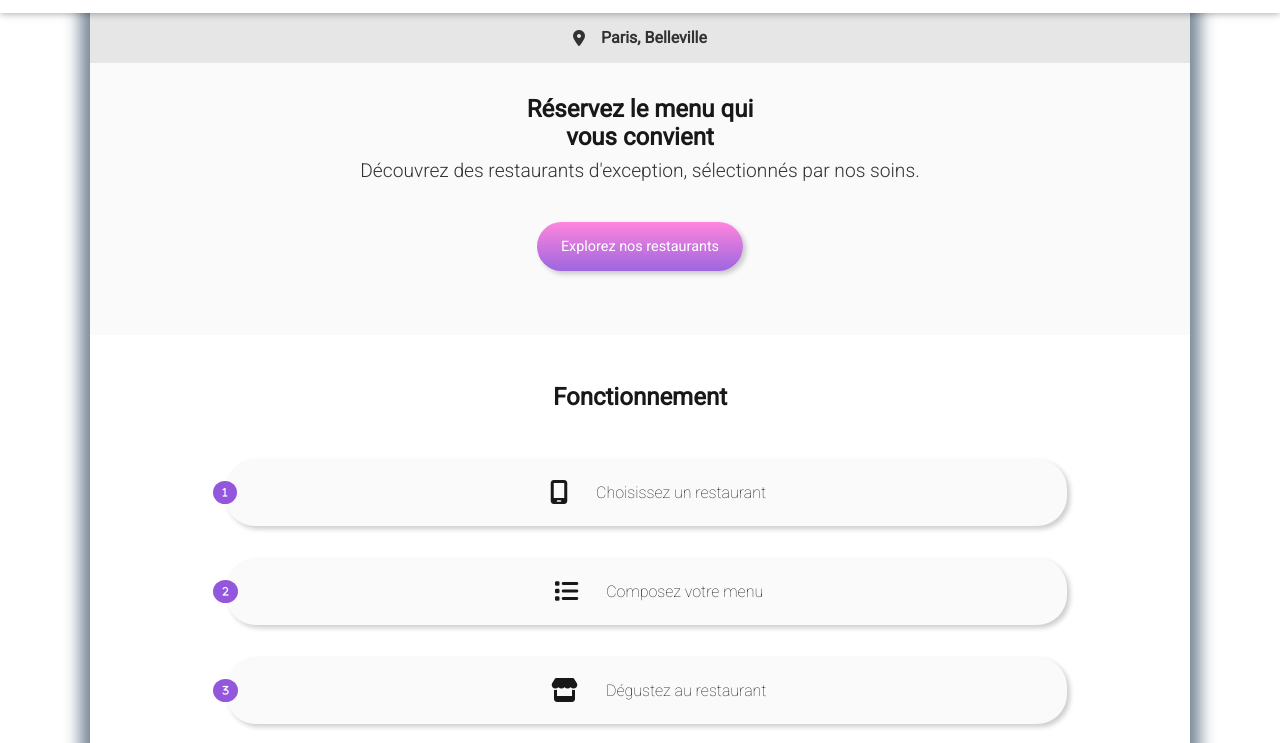
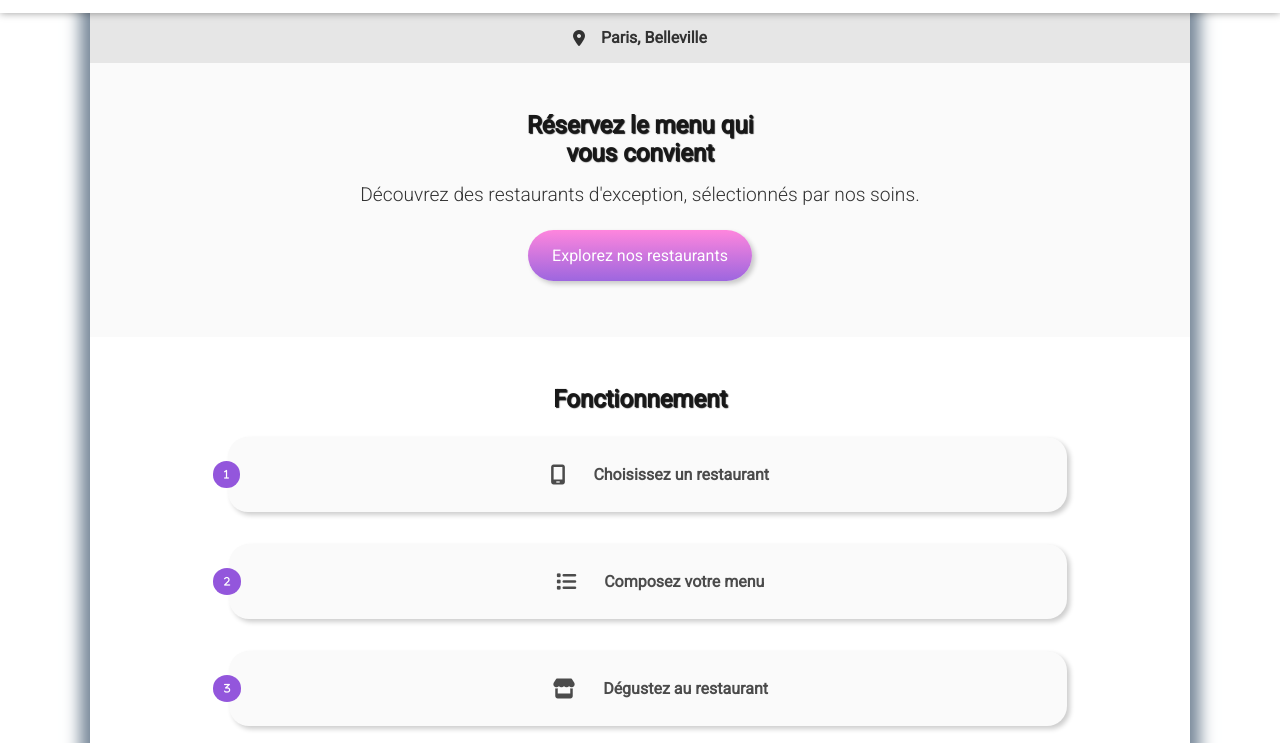
Before and after one commit to GenkiLama/QrOhmyfood, a website: page src/index.html in a window 1280 px wide. Shown: the part 57-800 px from the top of the page. Drawn offline with nearby package versions, Linux system fonts and the light colour scheme; files that its build step writes are made by us from their sources; a web font is replaced by a local one.

Commit message:
minor css correction

```diff
--- a/src/index.html
+++ b/src/index.html
@@ -37,21 +37,21 @@
                 <div class="how-to__card">
                     <i class="fa-solid fa-1 fa-2xs how-to__card--icon"></i>
                     <div class="how-to__card--body">
-                        <i class="fa-solid fa-mobile-screen fa-xl how-to__card--body__icon"></i>
+                        <i class="fa-solid fa-mobile-screen fa-lg how-to__card--body__icon"></i>
                         <span class="how-to__card--body__txt">Choisissez un restaurant</span>
                     </div>
                 </div>
                 <div class="how-to__card">
                     <i class="fa-solid fa-2 fa-2xs how-to__card--icon"></i>
                     <div class="how-to__card--body">
-                        <i class="fa-solid fa-list fa-xl how-to__card--body__icon"></i>
+                        <i class="fa-solid fa-list fa-lg how-to__card--body__icon"></i>
                         <span class="how-to__card--body__txt">Composez votre menu</span>
                     </div>
                 </div>
                 <div class="how-to__card">
                     <i class="fa-solid fa-3 fa-2xs how-to__card--icon"></i>
                     <div class="how-to__card--body">
-                        <i class="fa-solid fa-store fa-xl how-to__card--body__icon"></i>
+                        <i class="fa-solid fa-store fa-lg how-to__card--body__icon"></i>
                         <span class="how-to__card--body__txt">Dégustez au restaurant</span>
                     </div>
                 </div>
--- a/src/sass/_base.scss
+++ b/src/sass/_base.scss
@@ -2,7 +2,7 @@
 @use "animations";
 
 @mixin box-shadow{
-    box-shadow: 3px 3px 5px 0px rgba(0, 0, 0, 0.2);
+    box-shadow: 3px 3px 5px 5px rgba(0, 0, 0, 0.2);
   }
 
 *{
@@ -28,6 +28,7 @@
     margin:0;
     font-size:1.5rem;
     font-weight: 900;
+    text-shadow: 1px 1px 1px;
     @media(min-width:992px){
         display:flex;
         justify-content: center;
@@ -44,7 +45,7 @@
     position:fixed;
     width: 100%;
     box-shadow: 0 0 0.5rem rgba(0, 0, 0, 0.4);
-    background-color:white;
+    background-color:variables.$bg-color-primary;
     z-index: 100;
     display:flex;
     align-items: center;
@@ -82,11 +83,13 @@
     background-color:darken(variables.$bg-color-primary, 2%);
     padding:2rem;
     margin-bottom:2rem;
+    h1{
+        margin:1rem 0;
+    }
     &__content{
         font-weight: 300;
         color:lighten(variables.$font-clr,10%);
         font-size:1.2rem;
-        margin:.5rem 0;
     }
 }
 
--- a/src/sass/_components.scss
+++ b/src/sass/_components.scss
@@ -45,11 +45,11 @@
 .btn {
     text-decoration: none;
     color: white;
-    margin: 2rem 0;
+    margin: 1.5rem 0;
     padding: 1rem 1.5rem;
     display: inline-block;
     border-radius: 30px;
-    font-size: 0.9rem;
+    font-size: 1rem;
     transition-duration: 0.5s;
     box-shadow: 3px 3px 5px 0px rgba(0, 0, 0, 0.2);
     background-image: linear-gradient(
@@ -70,8 +70,11 @@
     display:flex;
     align-items: center;
     width: 100%;
-    margin-top:1rem;
+    margin-top:1.4rem;
     cursor: pointer;
+    &:first-child{
+        margin-top:-.5rem;
+    }
     @media(min-width:992px){
         width: 80%;
         margin:1rem auto;
@@ -81,7 +84,7 @@
         display:flex;
         justify-content: center;
         align-items: center;
-        padding:.7rem .6rem;
+        padding:.8rem .7rem;
         background-color: variables.$clr-primary;
         border-radius:50%;
         color:white;
@@ -89,18 +92,20 @@
     }
     &--body{
         background-color:darken(variables.$bg-color-primary, 2%);
-        padding:1.5rem;
+        padding:1.75rem;
         width: 100%;
-        border-radius:30px;
+        border-radius:20px;
         margin-left:-.75rem;
         @include box-shadow;
         transition-duration: .75s;
         &__icon{
             margin: 0 1.5rem;
             transition-duration: 1s;
+            color:lighten(variables.$font-clr, 20%);
         }
         &__txt{
-            font-weight: 100;
+            font-weight: 600;
+            color:lighten(variables.$font-clr, 20%);
         }
         &:hover{
             background-color:lighten(variables.$clr-primary, 30%);
--- a/src/sass/_variables.scss
+++ b/src/sass/_variables.scss
@@ -8,9 +8,4 @@
 $clr-secondary:#FF79DA;
 $clr-tertiary:#99E2D0;
 
-$bg-color-primary:#FFF;
-$bg-color-secondary:#EAEAEA;
-
-@mixin bg-strong-dark{
-    background-color:darken(variables.$bg-color-primary, 80%);
-}
+$bg-color-primary:#fff;
```
